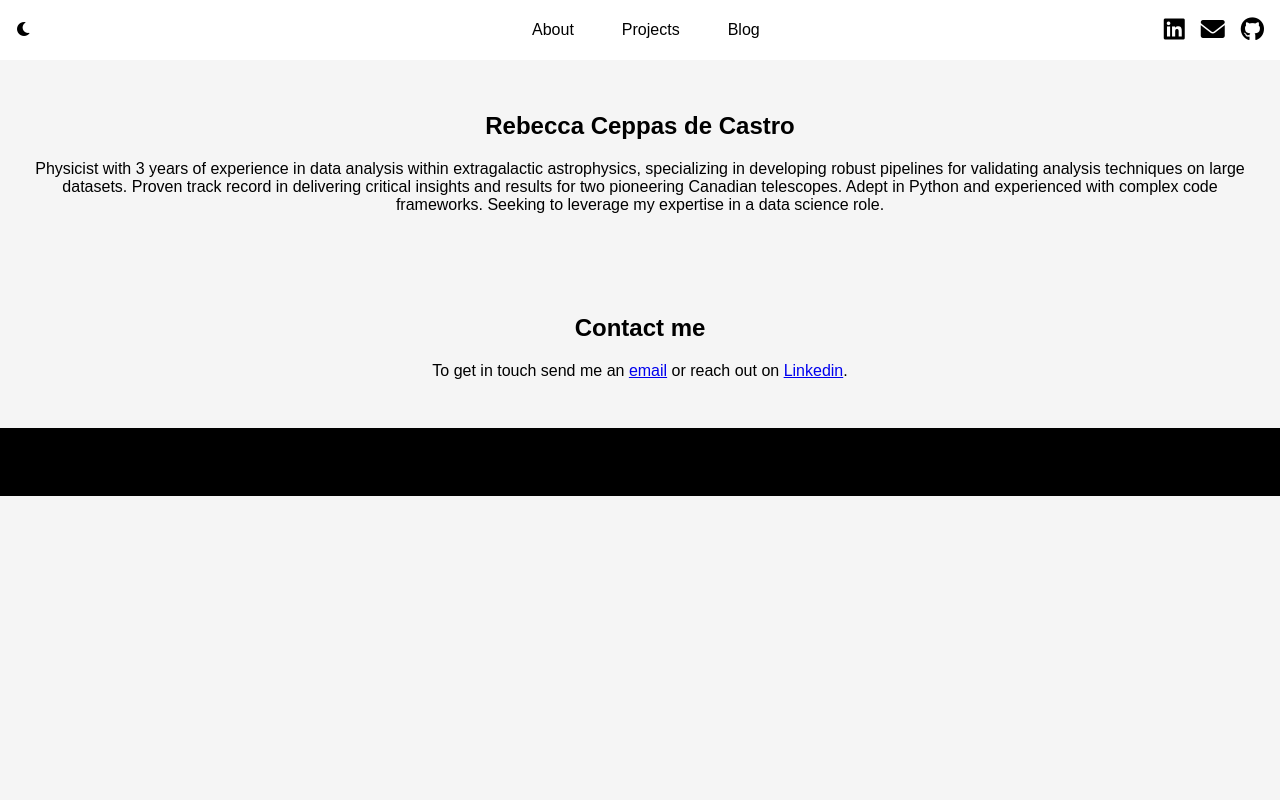
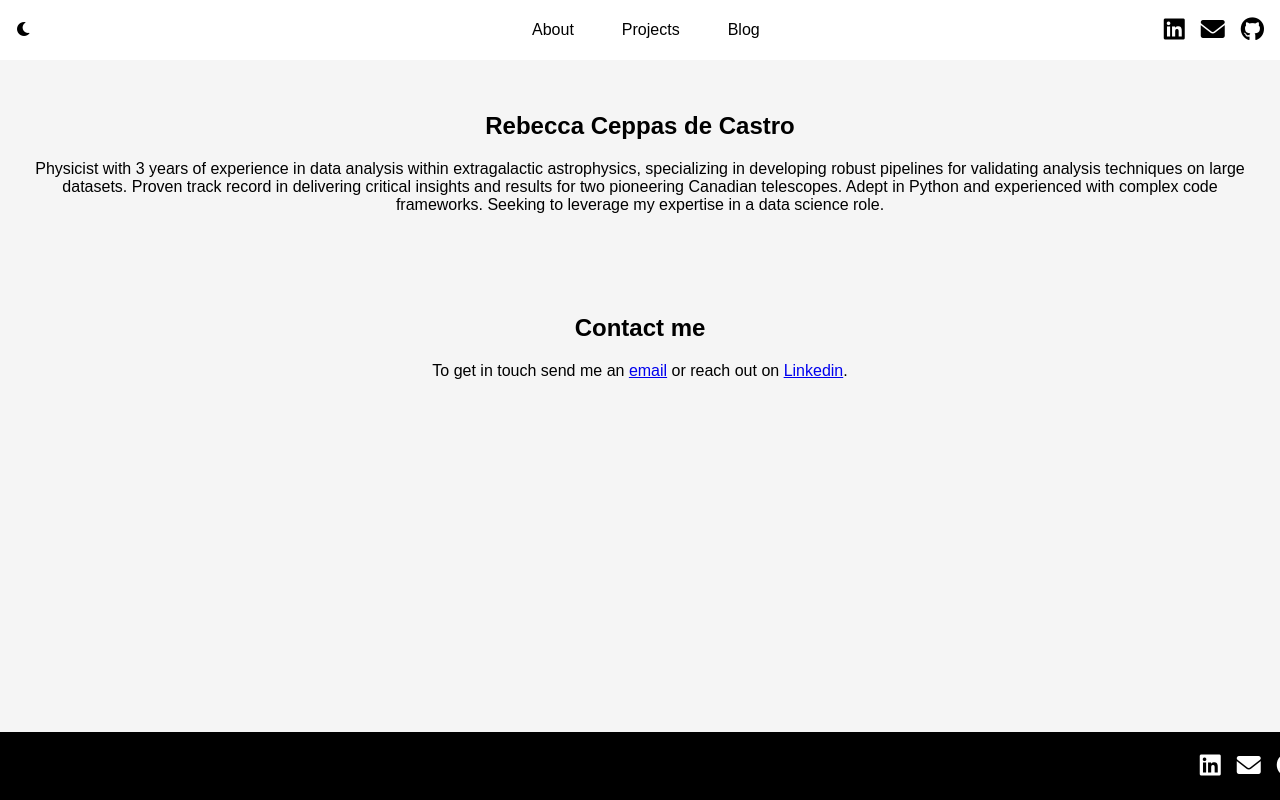
Before and after one commit to rebeccaceppas/ceppas.co, a plain HTML site: page index.html in a window 1280 px wide. Drawn offline with Linux system fonts and the light colour scheme.

Commit message:
made icons white for footer

```diff
--- a/styles.css
+++ b/styles.css
@@ -109,4 +109,12 @@ section {
     color: #fff;
     padding: 20px;
     text-align: center;
+    position: fixed;
+    bottom: 0;
+    left: 0;
+    width: 100%;
 }
+
+.footer .social-icon {
+    color: white;
+}
```
